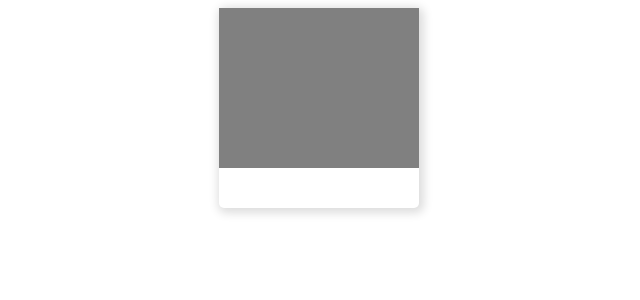
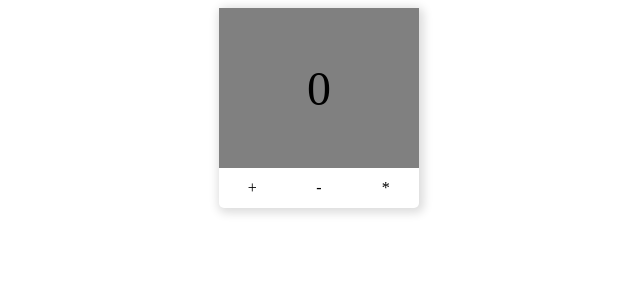
Before and after one commit to fpaguiar/react-clicker, a React app: page / in a window 1280 px wide. Shown: the top 300 px of the page, without its empty margins (321-961 px from the left). Built offline with nearby package versions, Linux system fonts and the light colour scheme.

Commit message:
feat: add content

```diff
--- a/src/components/Clicker/Clicker.css
+++ b/src/components/Clicker/Clicker.css
@@ -15,7 +15,12 @@
 .content {
   background: gray;
   flex: 8;
+  display: flex;
+  justify-content: center;
+  align-items: center;
+  font-size: 3rem;
 }
+
 
 .menu {
   flex: 2;
--- a/src/components/Clicker/Clicker.jsx
+++ b/src/components/Clicker/Clicker.jsx
@@ -5,23 +5,26 @@ class Clicker extends React.Component {
 	constructor(props) {
 		super(props);
 
-		this.state = {};
+		this.state = {counter: 0};
 	}
 
 	render() {
 		return (
 			<div className="container">
 				<div className="clicker">
-					<div className="content"></div>
+					<div className="content">{this.state.counter}</div>
 					<div className="menu">
 						<div className="button plus">
 							<i data-feather="plus"></i>
+							<div>+</div>
 						</div>
 						<div className="button minus">
 							<i data-feather="minus"></i>
+							<div>-</div>
 						</div>
 						<div className="button reset">
 							<i data-feather="refresh-ccw"></i>
+							<div>*</div>
 						</div>
 					</div>
 				</div>
```
